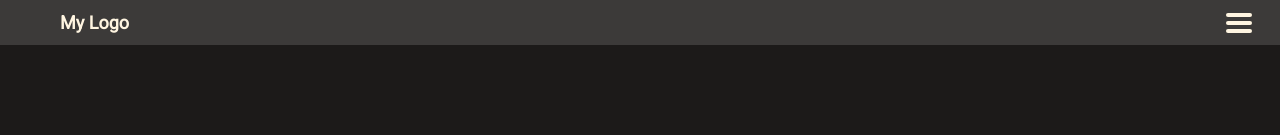
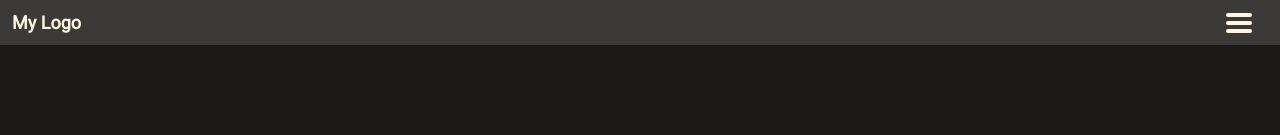
Before and after one commit to Chimoneg27/Personal-Portfolio, a website: page index.html in a window 1280 px wide. Shown: the top 135 px of the page. Drawn offline with Linux system fonts and the light colour scheme.

Commit message:
Fix index.html and desktop styles

```diff
--- a/index.html
+++ b/index.html
@@ -5,7 +5,7 @@
     <meta name="viewport" content="width=device-width, initial-scale=1.0">
     <link href="https://fonts.googleapis.com/css2?family=Crete+Round&family=Inter&family=Poppins&family=Roboto&display=swap" rel="stylesheet">
     <link rel="stylesheet" href="styles/mobile.css">
-    <link rel="stylesheet" href="styles/desktop.css">
+    <!-- <link rel="stylesheet" href="styles/desktop.css"> -->
     <title>Garvin Chimone</title>
 </head>
 <body>
--- a/styles/desktop.css
+++ b/styles/desktop.css
@@ -1,4 +1,4 @@
-@media (min-width: 768px) {
+/* @media (min-width: 768px) {
   * {
     margin: 0;
     padding: 0;
@@ -26,4 +26,4 @@
   nav h2 {
     margin-left: 3rem;
   }
-}
+} */
```
